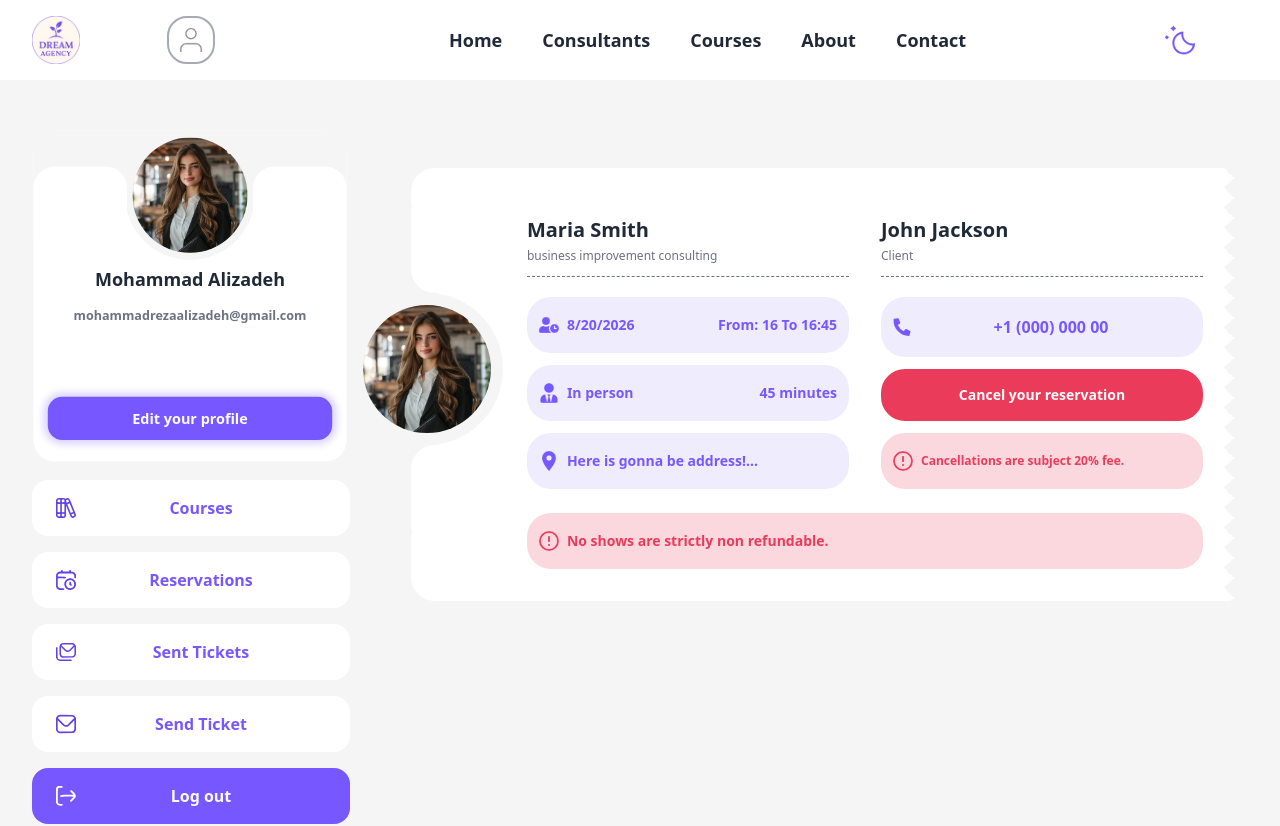
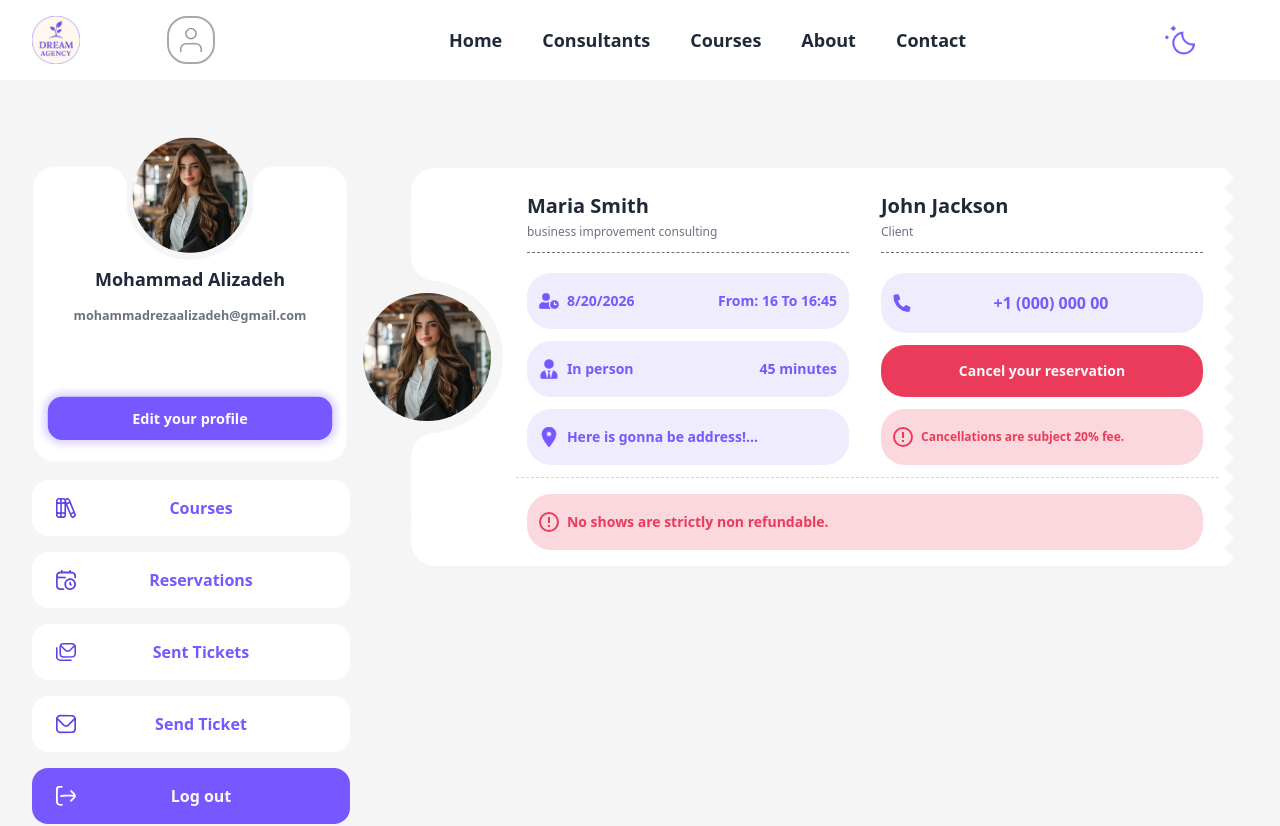
Before and after one commit to DreamAgencyhub/Front-end, a Next.js app: page /profile/reservations/1 in a window 1280 px wide. Shown: the top 826 px of the page. Built offline with nearby package versions, Linux system fonts and the light colour scheme.

Commit message:
feat: add Header to sent-ticket route and

```diff
--- a/app/(public)/(user)/profile/Header.tsx
+++ b/app/(public)/(user)/profile/Header.tsx
@@ -1,11 +1,22 @@
+import { IconFeatherPlusCircle } from "@/app/components/icons";
 import Button from "@/app/components/ui/Button";
 
 export default function Header() {
   return (
     <div className=" font-semibold bg-secondary-default rounded-3xl p-4 relative flex flex-row justify-between items-center ">
-      <h3>Your Profile </h3>
-      <Button className="py-3! rounded-2xl!" variant="primary" size="small">
-        Welcome back %Name%
+      <div className="grid grid-cols-3 w-full">
+        <span>Date</span>
+        <span>Subject</span>
+        <span>Status</span>
+      </div>
+
+      <Button
+        className="py-3! rounded-2xl! flex  items-center gap-2 "
+        variant="primary"
+        size="small"
+      >
+        <IconFeatherPlusCircle className="text-xl stroke-1 " />
+        <span className="hidden md:flex">Send New Ticket</span>
       </Button>
     </div>
   );
--- a/app/(public)/(user)/profile/reservations/[reservationId]/page.tsx
+++ b/app/(public)/(user)/profile/reservations/[reservationId]/page.tsx
@@ -10,12 +10,12 @@ import Button from "@/app/components/ui/Button";
 
 export default function page() {
   return (
-    <div className=" relative rounded-t-3xl bg-secondary-default w-88  h-fit mx-auto mt-14 flex flex-col pb-8 md:w-[90%] md:grid md:grid-cols-[100px_1fr_1fr] md:items-center md:rounded-l-3xl md:rounded-tr-none  shrink-0">
+    <div className=" relative rounded-t-3xl bg-secondary-default w-88  h-fit mx-auto mt-14 flex flex-col pb-8 md:w-[90%] md:grid md:grid-cols-[100px_1fr_1fr] md:items-center md:rounded-l-3xl md:rounded-tr-none md:pb-4  shrink-0">
       <div className="relative md:top-10">
         <Avatar responsive />
       </div>
 
-      <div className=" md:col-span-1 flex flex-col gap-3  mt-20 px-4  md:mt-10">
+      <div className=" md:col-span-1 flex flex-col gap-3  mt-20 px-4 md:mt-4">
         <div className="border-b border-gray-500 border-dashed pb-3 text-center mt-2 md:text-left ">
           <h3 className="font-semibold text-xl"> Maria Smith</h3>
           <p className="text-text-muted text-xs mt-1">
@@ -26,26 +26,26 @@ export default function page() {
         <div className="flex flex-col gap-3 text-primary-500 font-semibold mt-2">
           <div className="rounded-3xl bg-primary-600/10 flex justify-between px-3 py-4.5 text-sm ">
             <div className="flex items-center gap-2">
-              <IconAwesomeUserClock className="fill-primary-500 stroke-gray-50 stroke-[.2px] text-xl " />
+              <IconAwesomeUserClock className="fill-primary-500 stroke-gray-50 dark:stroke-gray-900 stroke-[.2px] text-xl " />
               <span>8/20/2026</span>
             </div>
             <span>From: 16 To 16:45</span>
           </div>
           <div className="rounded-3xl bg-primary-600/10 flex justify-between px-3 py-4.5 text-sm ">
             <div className="flex items-center gap-2">
-              <IconAwesomeUserTie className="fill-primary-500 stroke-gray-50 stroke-[.2px] text-xl " />
+              <IconAwesomeUserTie className="fill-primary-500 stroke-gray-50  dark:stroke-gray-900 stroke-[.2px] text-xl " />
               <span>In person</span>
             </div>
             <span>45 minutes</span>
           </div>
           <div className="rounded-3xl bg-primary-600/10 flex items-center  px-3 py-4.5 text-sm ">
-            <IconMaterialLocationOn className=" mr-2 fill-primary-500 stroke-gray-50 stroke-[.2px] text-xl " />
+            <IconMaterialLocationOn className=" mr-2 fill-primary-500  text-xl " />
             <span>Here is gonna be address!...</span>
           </div>
         </div>
       </div>
 
-      <div className=" md:col-span-1 flex flex-col gap-3  mt-6 px-4 md:mt-10 ">
+      <div className=" md:col-span-1 flex flex-col gap-3  mt-6 px-4 md:mt-4 ">
         <div className="border-b border-gray-500 border-dashed pb-3 text-center mt-2 md:text-left">
           <h3 className="font-semibold text-xl"> John Jackson</h3>
           <p className="text-text-muted text-xs mt-1">Client</p>
@@ -64,7 +64,7 @@ export default function page() {
             Cancel your reservation
           </Button>
           <div className="rounded-3xl bg-accent-500/20 flex items-center text-accent-500  px-3 py-4.5 text-sm ">
-            <IconMaterialErrorOutline className=" mr-2 fill-accent-500 stroke-gray-50 stroke-[.2px] text-xl " />
+            <IconMaterialErrorOutline className=" mr-2 fill-accent-500 stroke-none text-xl " />
             <span className="md:text-xs md:font-bold">
               Cancellations are subject 20% fee.
             </span>
@@ -72,9 +72,9 @@ export default function page() {
         </div>
       </div>
 
-      <div className="px-4 mt-6 w-full col-start-2 col-span-full">
+      <div className="px-4 mt-6 w-full col-start-2 col-span-full md:mt-3 border-t  border-t-gray-300 dark:border-t-gray-700 border-dashed pt-4">
         <div className="rounded-3xl bg-accent-500/20 flex items-center text-accent-500  px-3 py-4.5 text-sm ">
-          <IconMaterialErrorOutline className=" mr-2 fill-accent-500 stroke-gray-50 stroke-[.2px] text-xl " />
+          <IconMaterialErrorOutline className=" mr-2 fill-accent-500  stroke-none text-xl " />
           <span className="font-semibold">
             No shows are strictly non refundable.
           </span>
--- /dev/null
+++ b/app/(public)/(user)/profile/sent-tickets/page.tsx
@@ -0,0 +1,9 @@
+import Header from "../Header";
+
+export default function page() {
+  return (
+    <div>
+      <Header />
+    </div>
+  );
+}
```
